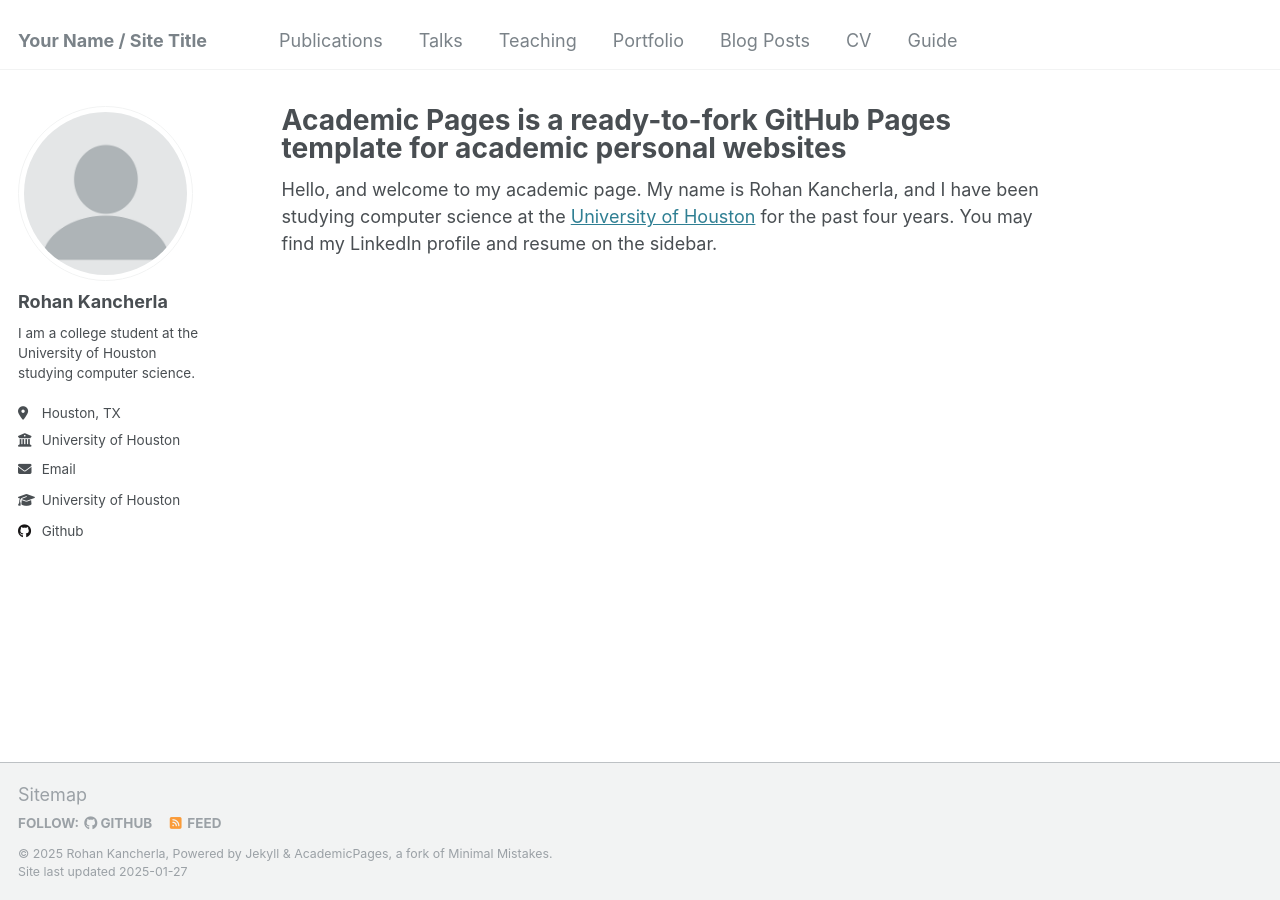
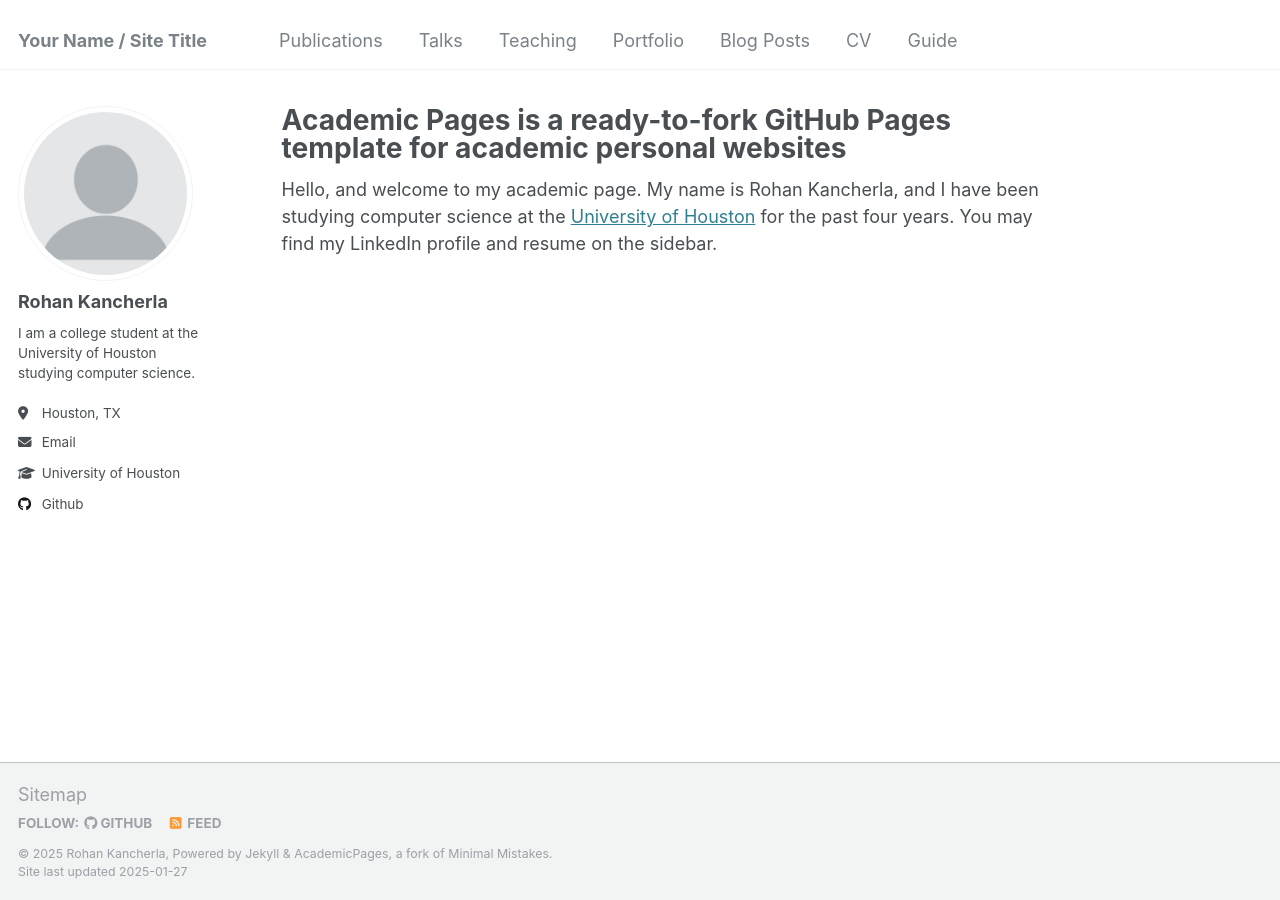
Before and after one commit to TRD159/TRD159.github.io, a Jekyll site: the page built from _pages/about.md, in a window 1280 px wide. Built offline with Jekyll 4.4.1, drawn with Linux system fonts in a browser that asks for light colours.

Commit message:
Update _config.yml

```diff
--- a/_config.yml
+++ b/_config.yml
@@ -25,7 +25,7 @@ author:
   name             : "Rohan Kancherla"
   bio              : "I am a college student at the University of Houston studying computer science."
   location         : "Houston, TX"
-  employer         : "University of Houston"
+  employer         :
   uri              : # URL
   email            : "rohan360k@gmail.com"
 
```
